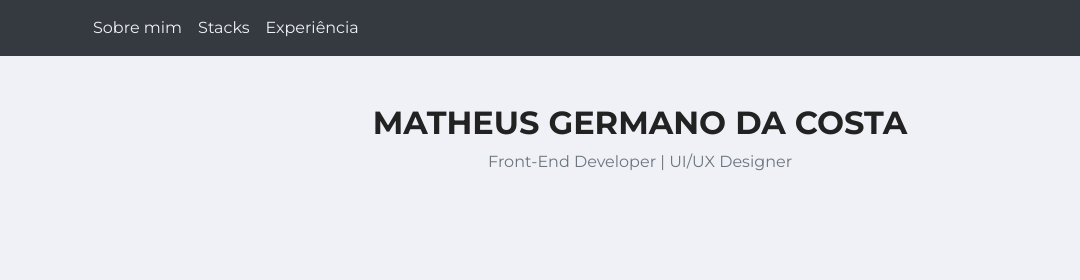
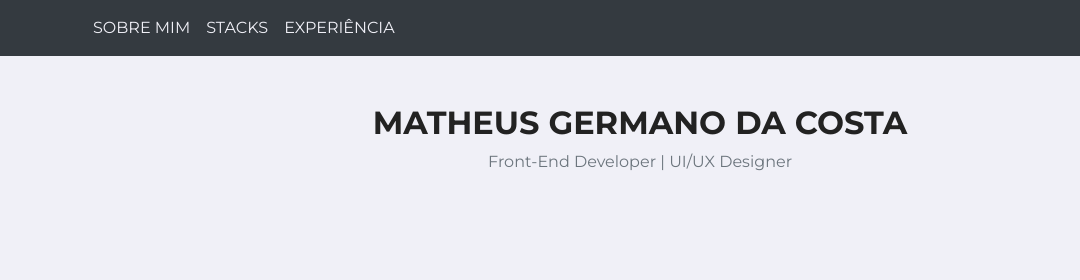
Before and after one commit to matheus-germano/portfolio, a plain HTML site: page index.html in a window 1280 px wide. Shown: the top 280 px of the page, 0-1080 px from the left. Drawn offline with nearby package versions, Linux system fonts and the light colour scheme.

Commit message:
Update index.html

```diff
--- a/index.html
+++ b/index.html
@@ -19,13 +19,13 @@
                 <div class="collapse navbar-collapse" id="navbarNav">
                     <ul class="navbar-nav text-center">
                         <li class="nav-item">
-                            <a href="#sobre-mim" class="nav-link text-white">Sobre mim</a>
+                            <a href="#sobre-mim" class="nav-link text-white text-uppercase">Sobre mim</a>
                         </li>
                         <li class="nav-item">
-                            <a href="#stacks" class="nav-link text-white">Stacks</a>
+                            <a href="#stacks" class="nav-link text-white text-uppercase">Stacks</a>
                         </li>
                         <li class="nav-item">
-                            <a href="#exp" class="nav-link text-white">Experiência</a>
+                            <a href="#exp" class="nav-link text-white text-uppercase">Experiência</a>
                         </li>
                     </ul>
                     <ul class="navbar-nav ml-auto text-center">
```
